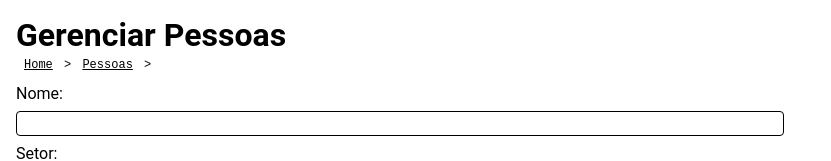
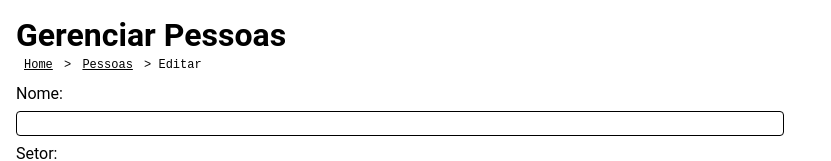
Before and after one commit to Diego-Lopes-Ferreira/gestao-de-estoque, a Next.js app: page /users/new in a window 1280 px wide. Shown: the top 161 px of the page, without its empty margins (0-831 px from the left). Built offline with nearby package versions, Linux system fonts and the light colour scheme.

Commit message:
fix: missing 'current' in header

```diff
--- a/pages/users/[id].jsx
+++ b/pages/users/[id].jsx
@@ -36,7 +36,7 @@ export default function EditUser() {
 
   return (
     <div className="screen-div">
-      <Header title='Gerenciar Pessoas' links={ [{ text: 'Pessoas', url: '/users' }] } />
+      <Header title='Gerenciar Pessoas' current='Editar' links={ [{ text: 'Pessoas', url: '/users' }] } />
       <label>Nome:</label>
       <input value={ name } onChange={ (e) => { set_name(e.target.value); } } />
       <label>Setor:</label>
```
